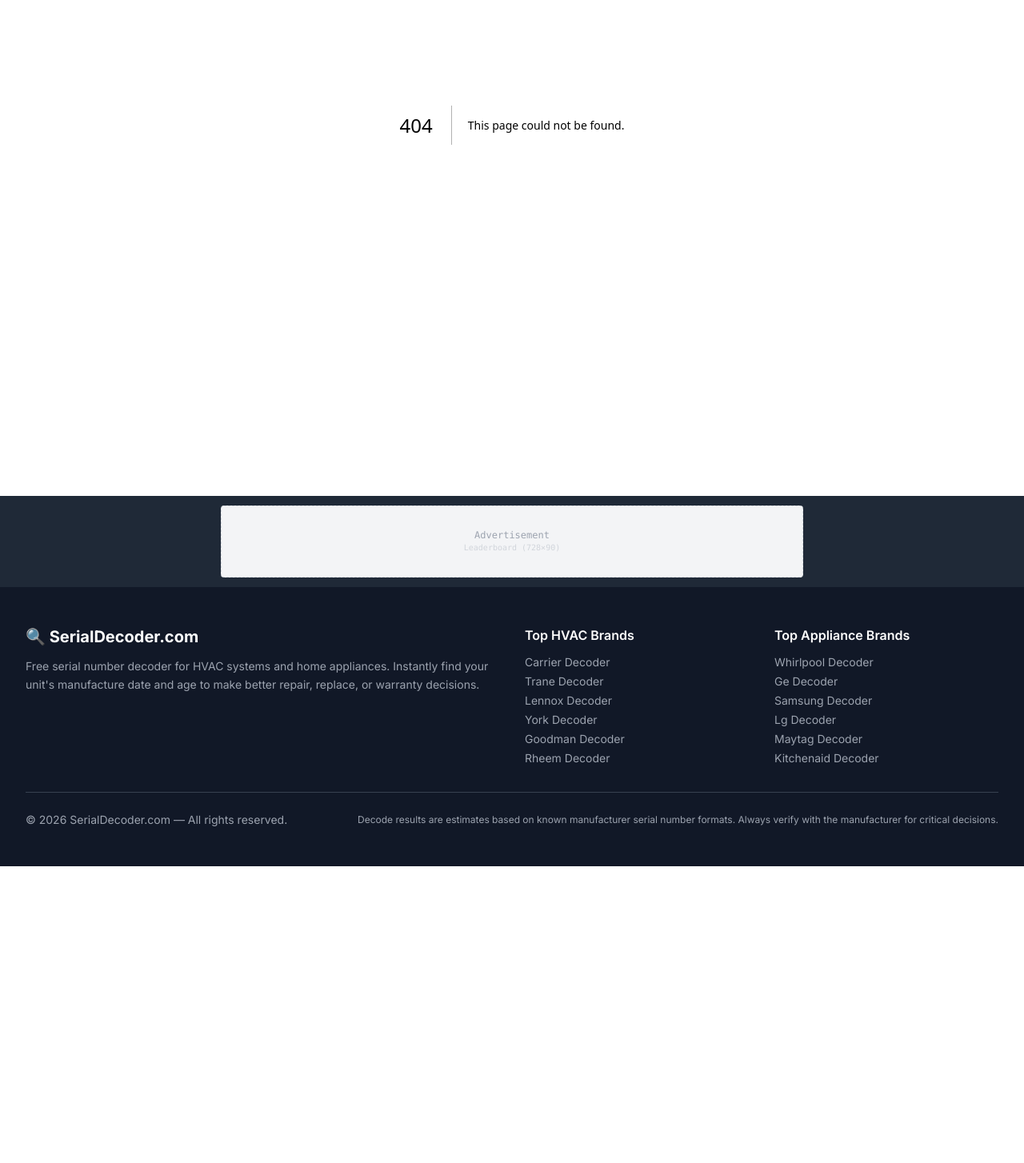
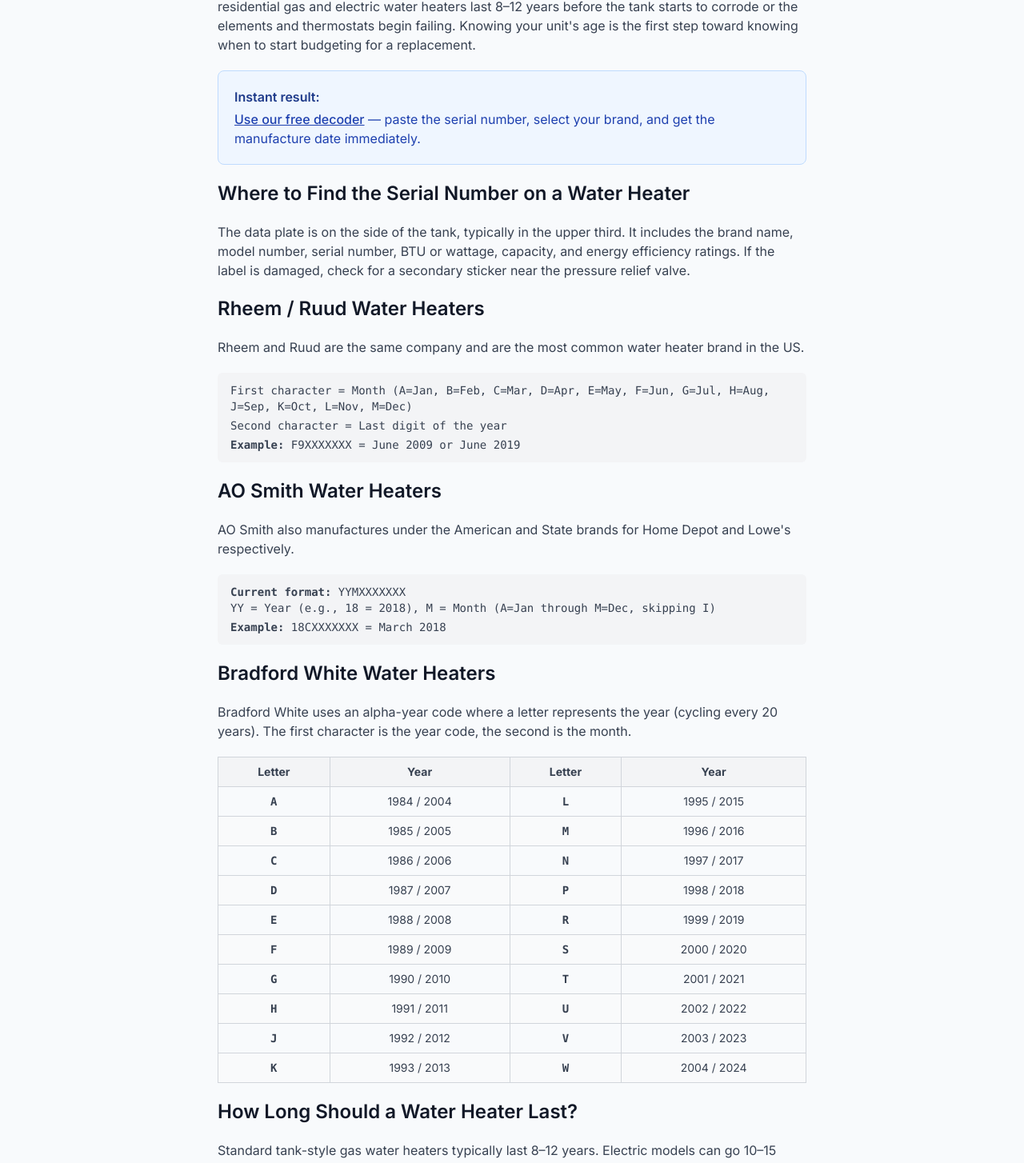
Before and after one commit to LordNorm495/serial-decoder-site, a Next.js app: page /blog/water-heater-age-serial-number in a window 1280 px wide. Before the commit this address had no page. Shown: the part 416-1870 px from the top of the page at 80% size. Before the commit the page ends 1499 px from the top, so only its background shows below. Built offline with nearby package versions, Linux system fonts and the light colour scheme.

Commit message:
Create page.tsx

```diff
--- /dev/null
+++ b/app/blog/water-heater-age-serial-number/page.tsx
@@ -0,0 +1,139 @@
+import { Metadata } from 'next';
+
+export const metadata: Metadata = {
+  title: 'How to Find Your Water Heater\'s Age From the Serial Number',
+  description:
+    'Decode your water heater serial number to find the manufacture date. Covers Rheem, Bradford White, AO Smith, State, American, and Kenmore water heaters.',
+};
+
+export default function WaterHeaterAgePage() {
+  return (
+    <article className="max-w-3xl mx-auto px-4 py-12">
+      <header className="mb-8">
+        <div className="text-sm text-blue-600 font-medium mb-2">Appliances · Tips</div>
+        <h1 className="text-3xl font-bold text-gray-900 mb-4">
+          How to Find Your Water Heater&apos;s Age From the Serial Number
+        </h1>
+        <p className="text-gray-500 text-sm">
+          By Andrew Norman · Updated May 2026
+        </p>
+      </header>
+
+      <div className="prose prose-lg max-w-none text-gray-700 space-y-5">
+        <p>
+          Water heaters are one of the most overlooked systems in a home — until they fail. Most
+          residential gas and electric water heaters last 8–12 years before the tank starts to
+          corrode or the elements and thermostats begin failing. Knowing your unit&apos;s age
+          is the first step toward knowing when to start budgeting for a replacement.
+        </p>
+
+        <div className="bg-blue-50 border border-blue-200 rounded-lg p-5 my-6">
+          <p className="font-semibold text-blue-900 mb-1">Instant result:</p>
+          <p className="text-blue-800">
+            <a href="/" className="underline font-medium">Use our free decoder</a>{' '}
+            — paste the serial number, select your brand, and get the manufacture date immediately.
+          </p>
+        </div>
+
+        <h2 className="text-2xl font-semibold text-gray-900 mt-8 mb-3">
+          Where to Find the Serial Number on a Water Heater
+        </h2>
+        <p>
+          The data plate is on the side of the tank, typically in the upper third. It includes
+          the brand name, model number, serial number, BTU or wattage, capacity, and energy
+          efficiency ratings. If the label is damaged, check for a secondary sticker near the
+          pressure relief valve.
+        </p>
+
+        <h2 className="text-2xl font-semibold text-gray-900 mt-8 mb-3">Rheem / Ruud Water Heaters</h2>
+        <p>
+          Rheem and Ruud are the same company and are the most common water heater brand in the US.
+        </p>
+        <div className="bg-gray-100 rounded-md px-4 py-3 font-mono text-sm">
+          <p>First character = Month (A=Jan, B=Feb, C=Mar, D=Apr, E=May, F=Jun, G=Jul, H=Aug, J=Sep, K=Oct, L=Nov, M=Dec)</p>
+          <p className="mt-1">Second character = Last digit of the year</p>
+          <p className="mt-1"><strong>Example:</strong> F9XXXXXXX = June 2009 or June 2019</p>
+        </div>
+
+        <h2 className="text-2xl font-semibold text-gray-900 mt-8 mb-3">AO Smith Water Heaters</h2>
+        <p>
+          AO Smith also manufactures under the American and State brands for Home Depot and
+          Lowe&apos;s respectively.
+        </p>
+        <div className="bg-gray-100 rounded-md px-4 py-3 font-mono text-sm">
+          <p><strong>Current format:</strong> YYMXXXXXXX</p>
+          <p>YY = Year (e.g., 18 = 2018), M = Month (A=Jan through M=Dec, skipping I)</p>
+          <p className="mt-1"><strong>Example:</strong> 18CXXXXXXX = March 2018</p>
+        </div>
+
+        <h2 className="text-2xl font-semibold text-gray-900 mt-8 mb-3">Bradford White Water Heaters</h2>
+        <p>
+          Bradford White uses an alpha-year code where a letter represents the year (cycling
+          every 20 years). The first character is the year code, the second is the month.
+        </p>
+        <div className="overflow-x-auto my-3">
+          <table className="w-full border-collapse text-sm">
+            <thead>
+              <tr className="bg-gray-100">
+                <th className="border border-gray-300 px-3 py-2">Letter</th>
+                <th className="border border-gray-300 px-3 py-2">Year</th>
+                <th className="border border-gray-300 px-3 py-2">Letter</th>
+                <th className="border border-gray-300 px-3 py-2">Year</th>
+              </tr>
+            </thead>
+            <tbody>
+              {[
+                ['A', '1984 / 2004', 'L', '1995 / 2015'],
+                ['B', '1985 / 2005', 'M', '1996 / 2016'],
+                ['C', '1986 / 2006', 'N', '1997 / 2017'],
+                ['D', '1987 / 2007', 'P', '1998 / 2018'],
+                ['E', '1988 / 2008', 'R', '1999 / 2019'],
+                ['F', '1989 / 2009', 'S', '2000 / 2020'],
+                ['G', '1990 / 2010', 'T', '2001 / 2021'],
+                ['H', '1991 / 2011', 'U', '2002 / 2022'],
+                ['J', '1992 / 2012', 'V', '2003 / 2023'],
+                ['K', '1993 / 2013', 'W', '2004 / 2024'],
+              ].map(([l1, y1, l2, y2], i) => (
+                <tr key={i} className={i % 2 === 0 ? '' : 'bg-gray-50'}>
+                  <td className="border border-gray-300 px-3 py-2 font-mono text-center font-bold">{l1}</td>
+                  <td className="border border-gray-300 px-3 py-2 text-center text-sm">{y1}</td>
+                  <td className="border border-gray-300 px-3 py-2 font-mono text-center font-bold">{l2}</td>
+                  <td className="border border-gray-300 px-3 py-2 text-center text-sm">{y2}</td>
+                </tr>
+              ))}
+            </tbody>
+          </table>
+        </div>
+
+        <h2 className="text-2xl font-semibold text-gray-900 mt-8 mb-3">
+          How Long Should a Water Heater Last?
+        </h2>
+        <p>
+          Standard tank-style gas water heaters typically last 8–12 years. Electric models can
+          go 10–15 years. Tankless water heaters can last 20+ years with regular maintenance.
+        </p>
+        <p>Key signs that a water heater is near end of life:</p>
+        <ul className="list-disc pl-6 space-y-2">
+          <li><strong>Rust-colored water</strong> — interior tank corrosion. Time to replace.</li>
+          <li><strong>Rumbling or popping sounds</strong> — sediment buildup, often indicates end of life on older tanks.</li>
+          <li><strong>Visible corrosion or moisture around the base</strong> — replace before it becomes a flood.</li>
+          <li><strong>Insufficient hot water</strong> — on an older tank, usually a failing element or burner.</li>
+        </ul>
+
+        <h2 className="text-2xl font-semibold text-gray-900 mt-8 mb-3">Repair vs. Replace Decision</h2>
+        <ul className="list-disc pl-6 space-y-2">
+          <li>Under 6 years old: repair most things</li>
+          <li>6–10 years old: repair elements and thermostats; consider replacing on major issues</li>
+          <li>Over 10 years old: replace rather than repair anything significant</li>
+        </ul>
+        <p>
+          Find out your water heater&apos;s age with{' '}
+          <a href="/" className="text-blue-600 hover:underline">
+            our serial number decoder
+          </a>
+          .
+        </p>
+      </div>
+    </article>
+  );
+}
```
